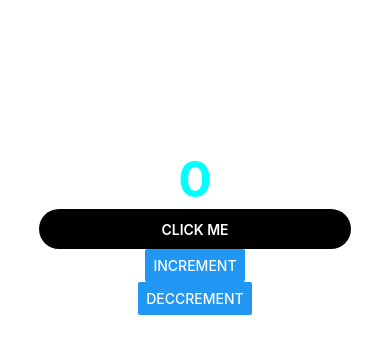
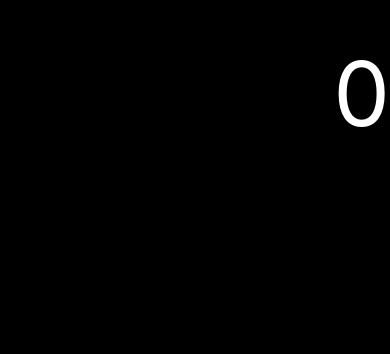
Before and after one commit to Alizade00/Calculator, a React Native app: screen / in a window 390 px wide. Shown: the part 190-544 px from the top of the page. Built offline with nearby package versions, Linux system fonts and the light colour scheme.

Commit message:
calculator

```diff
--- a/src/App.tsx
+++ b/src/App.tsx
@@ -1,47 +1,48 @@
-import React from "react";
-import { Button, Pressable, SafeAreaView, StyleSheet, Text, TouchableOpacity } from "react-native";
+import React, { useState } from "react";
+import { Button, Pressable, SafeAreaView, StyleSheet, Text, TouchableOpacity, View } from "react-native";
+
+const arrButtons =['7','8','9','4','5','6','1','2','3', '0']
+const arrOperators=['+','-','*','/', '=']
 
 function App() {
+  const [firstNumber, setFirstNumber] = useState();
+  const [secondNumber, setSecondNumber] = useState();
+  const [operator, setOperator] = useState();
+  const [result, setresult] = useState(0);
+
   return (
-    <SafeAreaView style={styles.main}>
-      <Text style={styles.text}>0</Text>
-      <Pressable style={({pressed}) =>({
-        ...styles.button,
-        backgroundColor: pressed ? 'tomato' : 'black',
-        opacity: pressed ? 0.5 : 1,
-        height: pressed ? 60 : 40})}>
-      <Text style={styles.buttonlabel}>Click me</Text>
-      </Pressable>
-      <Button title="Increment" />
-      <Button title="Deccrement" />
+    <SafeAreaView style={styles.area}>
+      <View style={styles.result}>
+        <Text style={styles.resultText}>{result}</Text>
+      </View>
+      <View>
+        < View>
+        {arrButtons.map(() =>{
+          return(
+            <TouchableOpacity>
+
+            </TouchableOpacity>
+          )
+        })}
+        </View>
+      </View>
     </SafeAreaView>
   )
 }
 export default App
 
 const styles=StyleSheet.create ({
-  main: {
+  area: {
     flex:1,
-    justifyContent:'center',
-    alignItems:'center',
-    backgroundColor:'white'
+    backgroundColor: 'black'
   },
-  text:{
-    fontSize:50,
-    fontWeight:'bold',
-    color:'aqua',
+  result: {
+    alignItems: 'flex-end',
+    justifyContent: 'flex-end',
+    flex: 0.40
   },
-  button:{
-    backgroundColor:'black',
-    borderRadius: 100,
-    width: '80%',
-    height: 40,
-    justifyContent:'center',
-    alignItems:'center'
+  resultText: {
+    color: 'white',
+    fontSize:90,
   },
-  buttonlabel: {
-    color:'white',
-    textTransform:'uppercase',
-    fontWeight:'600'
-  }
 })
```
